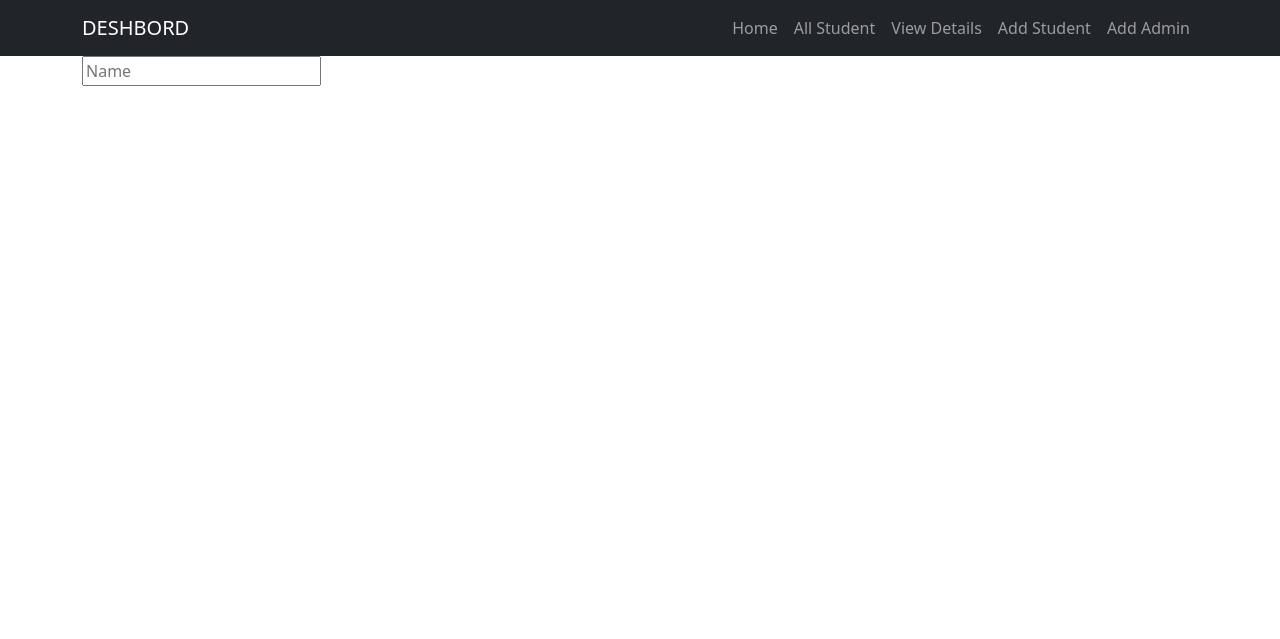
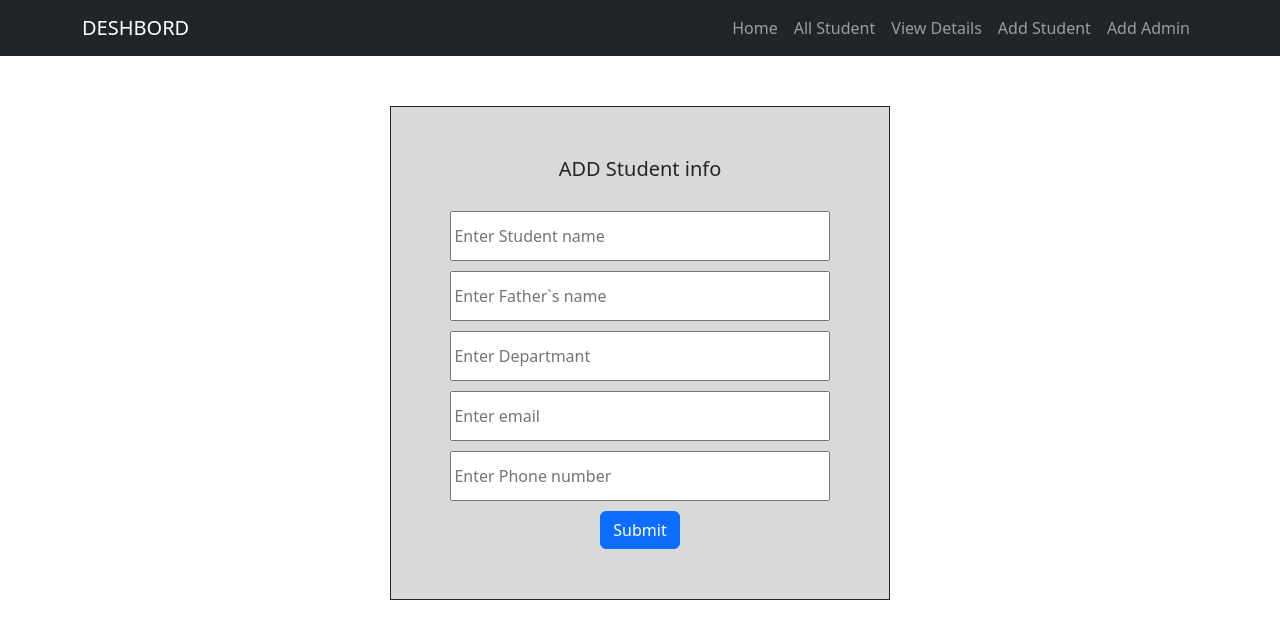
Before and after one commit to prashanta0234/DBMS-simple, a PHP site: page /addStudent.php in a window 1280 px wide. Shown: the top 639 px of the page. Run offline with PHP 8.4, Linux system fonts and the light colour scheme.

Commit message:
add student

```diff
--- a/addStudent.php
+++ b/addStudent.php
@@ -1,9 +1,34 @@
+<?php
+    session_start();
+    include('config.php');
+    if (isset($_POST['addAdmin'])) {
+        $name = $_POST['name'];
+        $father = $_POST['father'];
+        $department = $_POST['department'];
+        $phone = $_POST['phone'];
+        $email = $_POST['email'];
+
+        $query = $connection->prepare("INSERT INTO students(name,father,phone,department,email) VALUES (:name,:father,:phone,:department,:email)");
+        $query->bindParam("name", $name, PDO::PARAM_STR);
+        $query->bindParam("father", $father, PDO::PARAM_STR);
+        $query->bindParam("phone", $phone, PDO::PARAM_STR);$query->bindParam("department", $department, PDO::PARAM_STR);
+        $query->bindParam("email", $email, PDO::PARAM_STR);
+        $result = $query->execute();
+        if ($result) {
+
+        } else {
+            echo '<p class="error">Something went wrong!</p>';
+        }
+
+    }
+?>
 <!DOCTYPE html>
 <html>
 <head>
   <title>All Student</title>
   <link href="https://cdn.jsdelivr.net/npm/bootstrap@5.2.0-beta1/dist/css/bootstrap.min.css" rel="stylesheet" integrity="sha384-0evHe/X+R7YkIZDRvuzKMRqM+OrBnVFBL6DOitfPri4tjfHxaWutUpFmBp4vmVor" crossorigin="anonymous">
-    <!-- JavaScript Bundle with Popper -->
+  <link rel="stylesheet" href="./addAdmin.css">
+  <!-- JavaScript Bundle with Popper -->
     <script src="https://cdn.jsdelivr.net/npm/bootstrap@5.2.0-beta1/dist/js/bootstrap.bundle.min.js" integrity="sha384-pprn3073KE6tl6bjs2QrFaJGz5/SUsLqktiwsUTF55Jfv3qYSDhgCecCxMW52nD2" crossorigin="anonymous"></script>
 <style>
 table {
@@ -51,19 +76,34 @@ tr:nth-child(even) {
                     <a class="nav-link" href="./addAdmin.php">Add Admin</a>
                   </li>
                 </ul>
-                <!-- <span class="navbar-text">
-                  Navbar text with an inline element
-                </span> -->
               </div>
             </div>
           </nav>
-<div class="mx-auto">
-<div class="main container m-auto">
-    <div>
-        <input type="text" placeholder="Name" name="name">
-    </div>
+
+<div class="main container ">
+<div class="body">
+  <h5>ADD Student info</h5>
+    <form method="post" action="" name="add-form" >
+    <span>
+      <input type="text" placeholder="Enter Student name" name="name" required>
+    </span>
+    <span>
+      <input type="text" placeholder="Enter Father`s name" name="father" required>
+    </span>
+    <span>
+      <input type="text" placeholder="Enter Departmant" name="department" required>
+    </span>
+    <span>
+      <input type="email" placeholder="Enter email" name="email" required>
+    </span>
+    <span>
+      <input type="number" placeholder="Enter Phone number" name="phone" required>
+    </span>
+       <button type="submit" class="btn btn-primary" name="addAdmin" value="addAdmin">Submit</button>
+    </form>
+  </div>
 </div>
-</div>
+
 
 
 </body>
```
